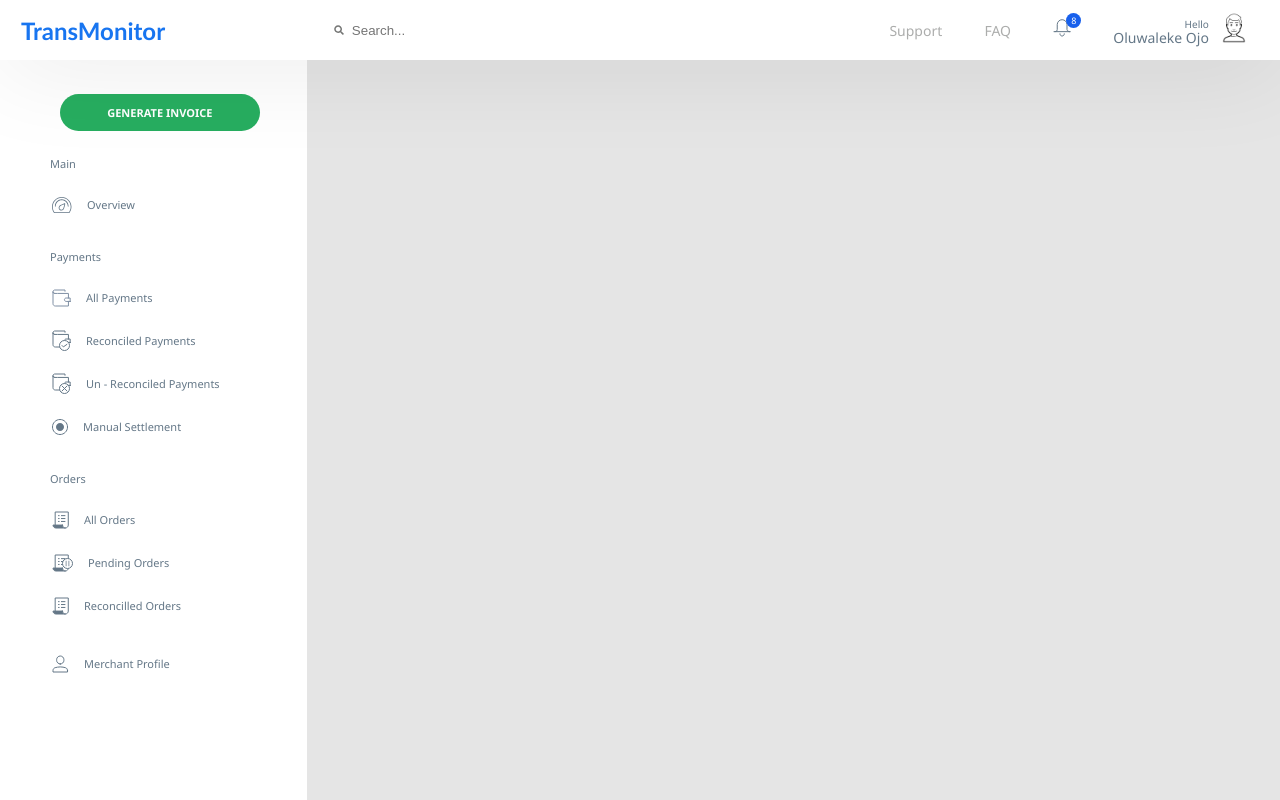
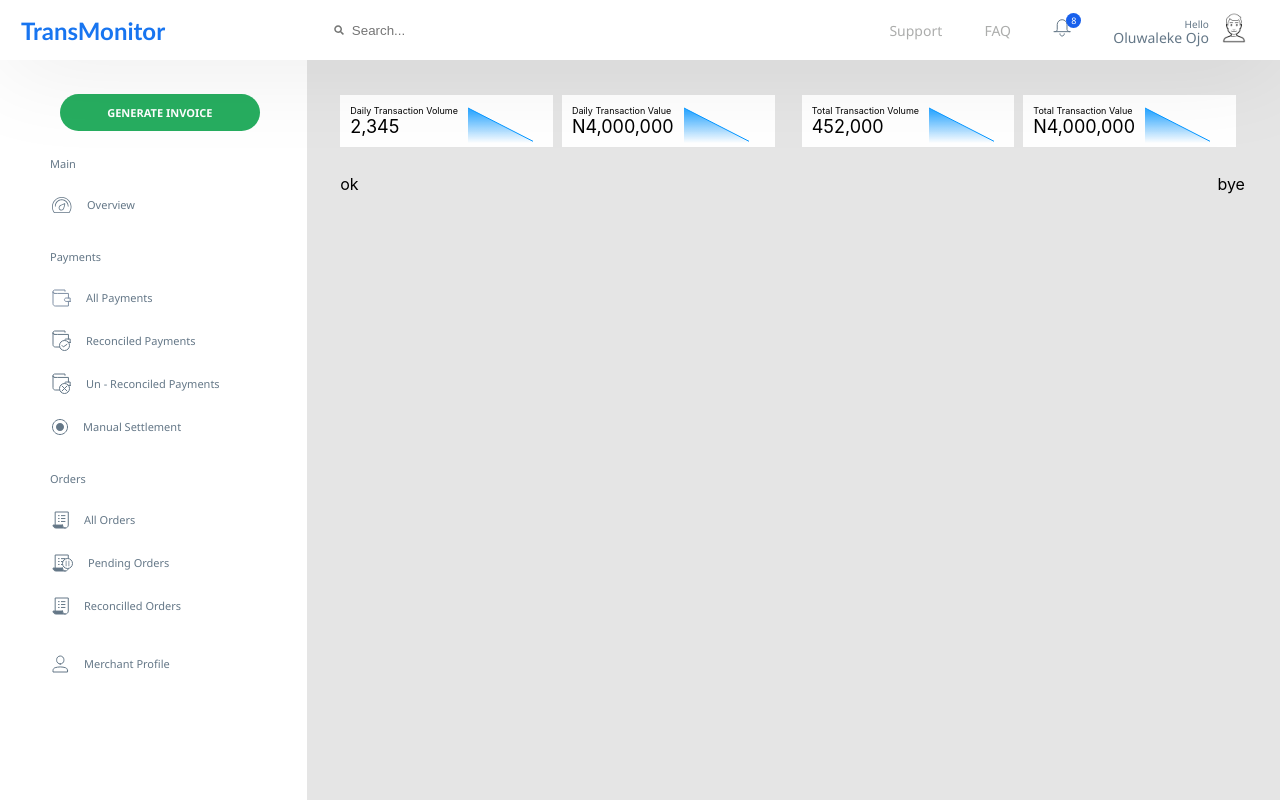
Before and after one commit to encodedBicoding/transmonitor, a React (Create React App) app: page / in a window 1280 px wide. Built offline with nearby package versions, Linux system fonts and the light colour scheme.

Commit message:
Implements metrics for transaction volumes and values Completes Total and daily Metrics

```diff
--- a/package.json
+++ b/package.json
@@ -11,7 +11,8 @@
     "@testing-library/user-event": "^7.2.1",
     "react": "^16.12.0",
     "react-dom": "^16.12.0",
-    "react-scripts": "3.3.1"
+    "react-scripts": "3.3.1",
+    "recharts": "^2.0.0-beta.1"
   },
   "scripts": {
     "start": "react-scripts start",
--- a/src/App.js
+++ b/src/App.js
@@ -1,10 +1,10 @@
 import React from 'react';
-import HomePage from './Presentationals/Homepage';
+import DashboardPage from './Presentationals/DashboardPage';
 
 function App() {
   return (
     <div className="App">
-      <HomePage />
+      <DashboardPage/>
     </div>
   );
 }
--- /dev/null
+++ b/src/Models/data.js
@@ -0,0 +1,10 @@
+export const petiteData = [
+  {
+    amt: 2400,
+    type: 'DTV'
+  },
+  {
+    amt: 240,
+    type: 'DTV'
+  }
+];
--- /dev/null
+++ b/src/Presentationals/DashInfoPage.js/dashinfo.css
@@ -0,0 +1,25 @@
+.dash-container{
+  margin-top: 7.4%;
+  margin-left: 24%;
+  width: 76%;
+  height: 100%;
+}
+.dash-content{
+  width: 93%;
+  margin: 0 0 27px 3.4%;
+  display: flex;
+  flex-direction: row;
+  justify-content: space-between;
+
+}
+.petite-info{
+  display: flex;
+  flex-direction: row;
+  justify-content: center;
+  align-items: center;
+  align-content: center;
+  width: 49%
+}
+.info-right{
+  margin: 0
+}
--- /dev/null
+++ b/src/Presentationals/DashInfoPage.js/index.js
@@ -0,0 +1,48 @@
+import React, { Component } from 'react';
+import createPetiteMetric from '../../components/Metrics/PetiteMetric';
+import { petiteData } from '../../Models/data';
+import './dashinfo.css';
+
+class DashInfo extends Component{
+  state = {
+    dailyTransacTionVolume: '2,345',
+    dailyTransactionValue: 'N4,000,000',
+    totalTransacTionVolume: '452,000',
+    totalTransactionValue: 'N4,000,000'
+  }
+  render() {
+    return (
+      <div className='dash-container'>
+       <div className='dash-content'>
+         <div className='petite-info info-left'>
+            {
+              createPetiteMetric('Daily Transaction Volume', this.state.dailyTransacTionVolume, petiteData)
+            }
+            {
+              createPetiteMetric('Daily Transaction Value', this.state.dailyTransactionValue, petiteData)
+            }
+         </div>
+         <div className='petite-info info-right'>
+            {
+              createPetiteMetric('Total Transaction Volume', this.state.totalTransacTionVolume, petiteData)
+            }
+            {
+              createPetiteMetric('Total Transaction Value', this.state.totalTransactionValue, petiteData)
+            }
+         </div>
+       </div>
+       <div className='dash-content'>
+         <div>
+            ok
+         </div>
+         <div>
+            bye
+         </div>
+       </div>
+      </div>
+    )
+  }
+}
+
+
+export default DashInfo;
--- a/src/Presentationals/Homepage/index.js
+++ b/src/Presentationals/DashboardPage/index.js
@@ -1,15 +1,17 @@
 import React, { PureComponent } from 'react';
 import TopNav from '../../components/Navigation/TopNav';
 import SideNav from '../../components/Navigation/Sidenav';
+import DashInfo from '../DashInfoPage.js';
 
-class Homepage extends PureComponent {
+class DashboardPage extends PureComponent {
   render() {
     return (
       <div>
         <TopNav/>
         <SideNav/>
+        <DashInfo/>
       </div>
     )
   }
 }
-export default Homepage;
+export default DashboardPage;
--- /dev/null
+++ b/src/components/Metrics/PetiteMetric.js
@@ -0,0 +1,39 @@
+import React from 'react';
+import { AreaChart, Area } from 'recharts';
+import './metrics.css';
+
+function createPetiteMetric(title, amount, data) {
+  return (
+      <div className='pet-metric-container flex-row'>
+        <div className='metrics-data'>
+          <span id='title'>{title}</span>
+          <span id='amount'>{amount}</span>
+        </div>
+        <div className='metrics-map'>
+          <AreaChart
+            width={80}
+            height={50}
+            data={data}
+            margin={{ top: 13, right: 15, left: 0, bottom: 0 }}
+          >
+            <defs>
+            <linearGradient id="colorPv" x1="0" y1="0" x2="0" y2="1">
+              <stop offset="9%" stopColor="#0294FF" stopOpacity={0.8} />
+              <stop offset="95%" stopColor="#0294FF" stopOpacity={0} />
+            </linearGradient>
+          </defs>
+          <Area
+            type="monotone"
+            dataKey="amt"
+            stroke="#0294FF"
+            fillOpacity={1}
+            fill="url(#colorPv)"
+          />
+          </AreaChart>
+        </div>
+      </div>
+
+  )
+}
+
+export default createPetiteMetric;
--- /dev/null
+++ b/src/components/Metrics/metrics.css
@@ -0,0 +1,23 @@
+.flex-row{
+  display: flex;
+  flex-direction: row;
+  width: 100%;
+}
+.pet-metric-container{
+  background-color: #fff;
+  height: auto;
+  margin-right: 9px;
+  width: 50%;
+}
+.metrics-data #title{
+  font-size:9px;
+}
+.metrics-data #amount{
+  font-size: 18px;
+}
+.metrics-data{
+  display: flex;
+  flex-direction: column;
+  justify-content: space-between;
+  padding: 10px;
+}
--- a/src/components/Navigation/navigation.css
+++ b/src/components/Navigation/navigation.css
@@ -8,7 +8,7 @@
   width: 100%;
   height: 60px;
   box-shadow: 0 1px 100px 1px rgba(0,0,0,.1);
-  position: absolute;
+  position: fixed;
   top: 0;
   padding: 0;
   margin: 0 0 3px 0;
@@ -162,7 +162,7 @@
 }
 .side-nav-item-container:hover > .side-nav-item-content{
   background-color: #1875F0;
-  opacity: .4;
+  opacity: .1;
 }
 .side-nav-item-container:hover  .side-nav-item {
   color: #000;
```
Also changed, not shown: src/components/Metrics/MonthlyMetrics.js (added, +34 -0 lines), 1 other file (tests, documents, lock files or other folders).
